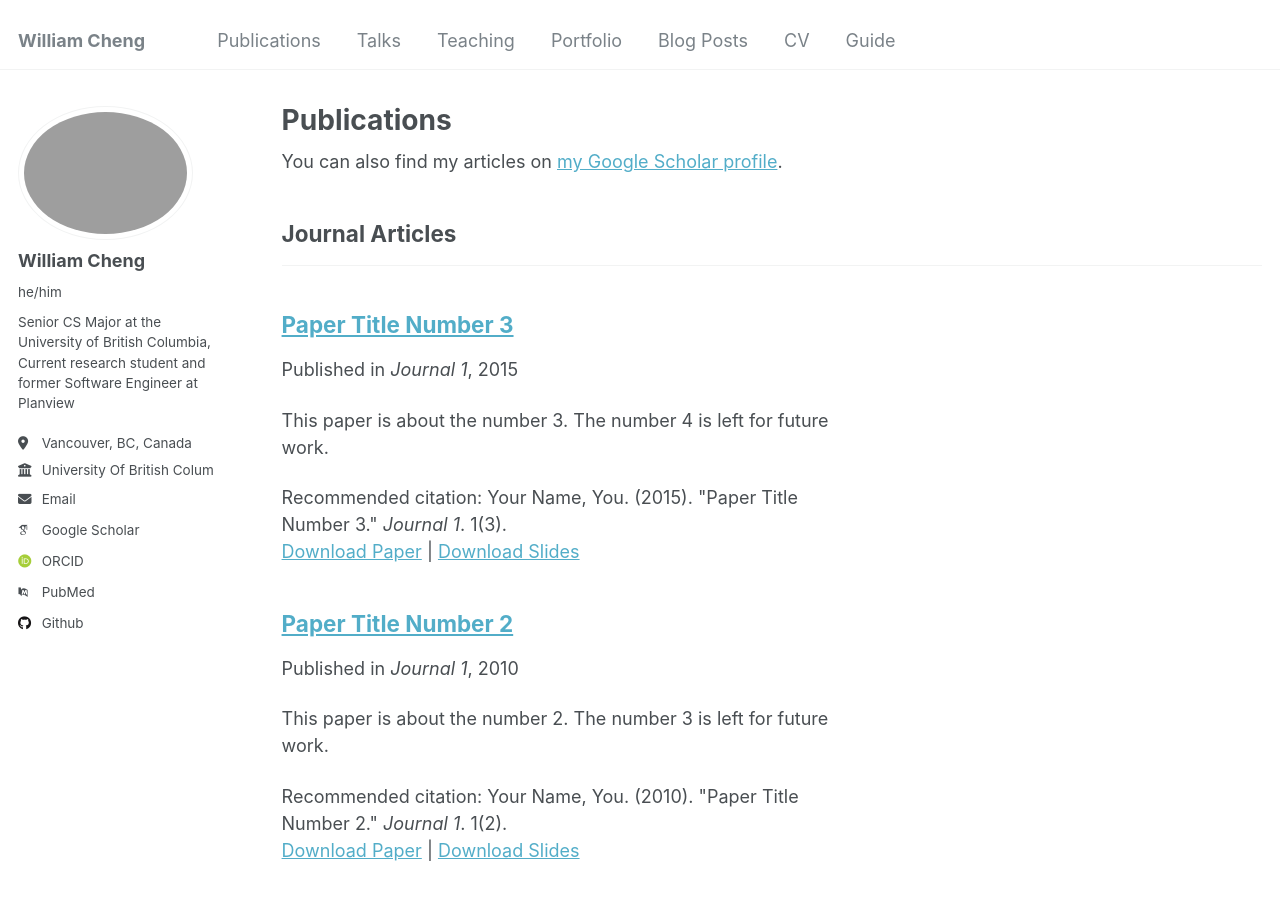
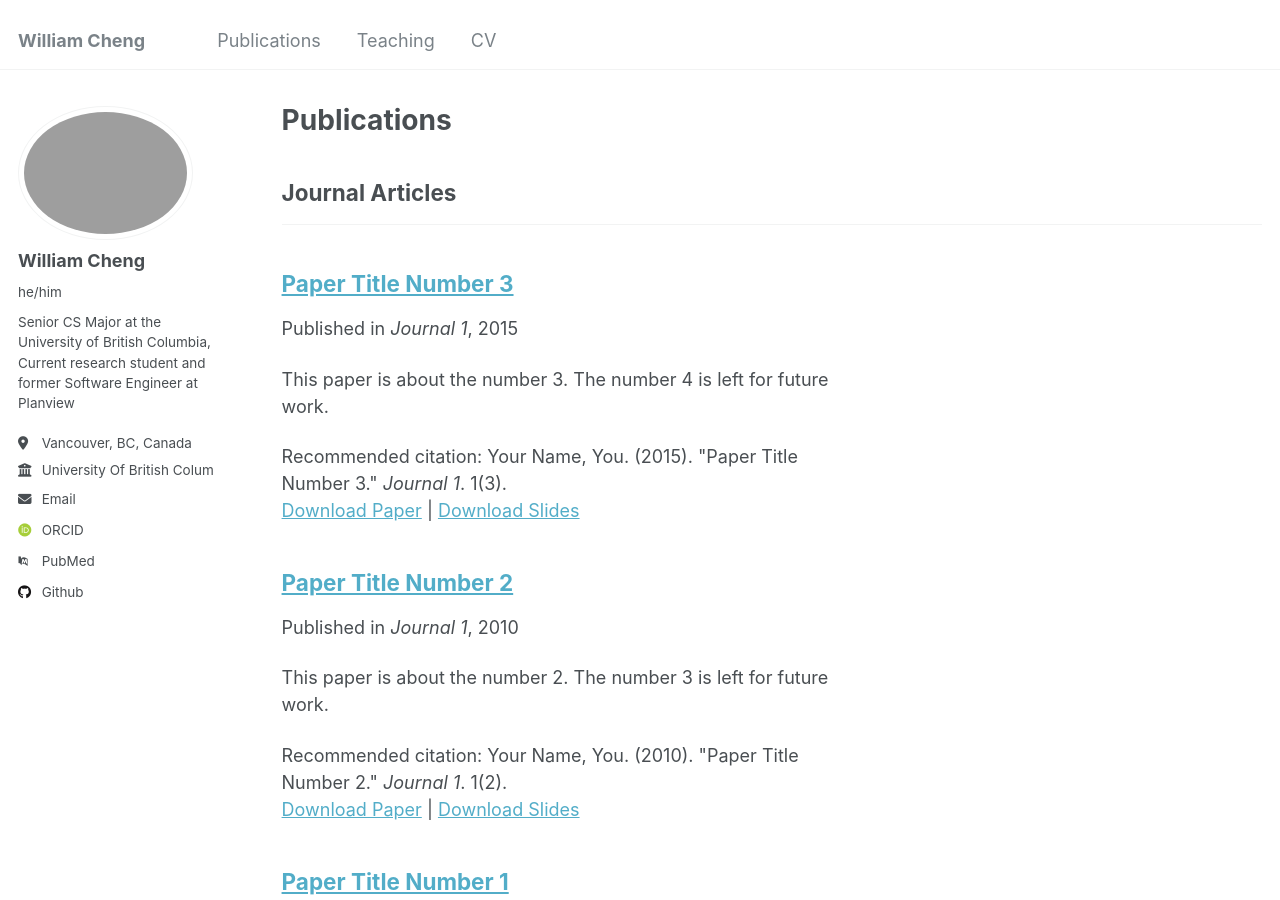
Before and after one commit to whalebeavercat/personal-website, a Jekyll site: the page built from _pages/publications.html, in a window 1280 px wide and 900 px high. Built offline with Jekyll 4.4.1, drawn with Linux system fonts in a browser that asks for light colours; some web fonts are replaced.

Commit message:
Adjusted nav bar

```diff
--- a/_config.yml
+++ b/_config.yml
@@ -32,7 +32,7 @@ author:
 
   # Academic websites
   arxiv            : # URL - Update with the correct link to your profile
-  googlescholar    : "https://scholar.google.com/citations?user=PS_CX0AAAAAJ"
+  # googlescholar    : "https://scholar.google.com/citations?user=PS_CX0AAAAAJ"
   impactstory      : # URL
   orcid            : "http://orcid.org/yourorcidurl"
   semantic         : # URL
```
Also changed, not shown: _data/navigation.yml (+8 -8 lines).
